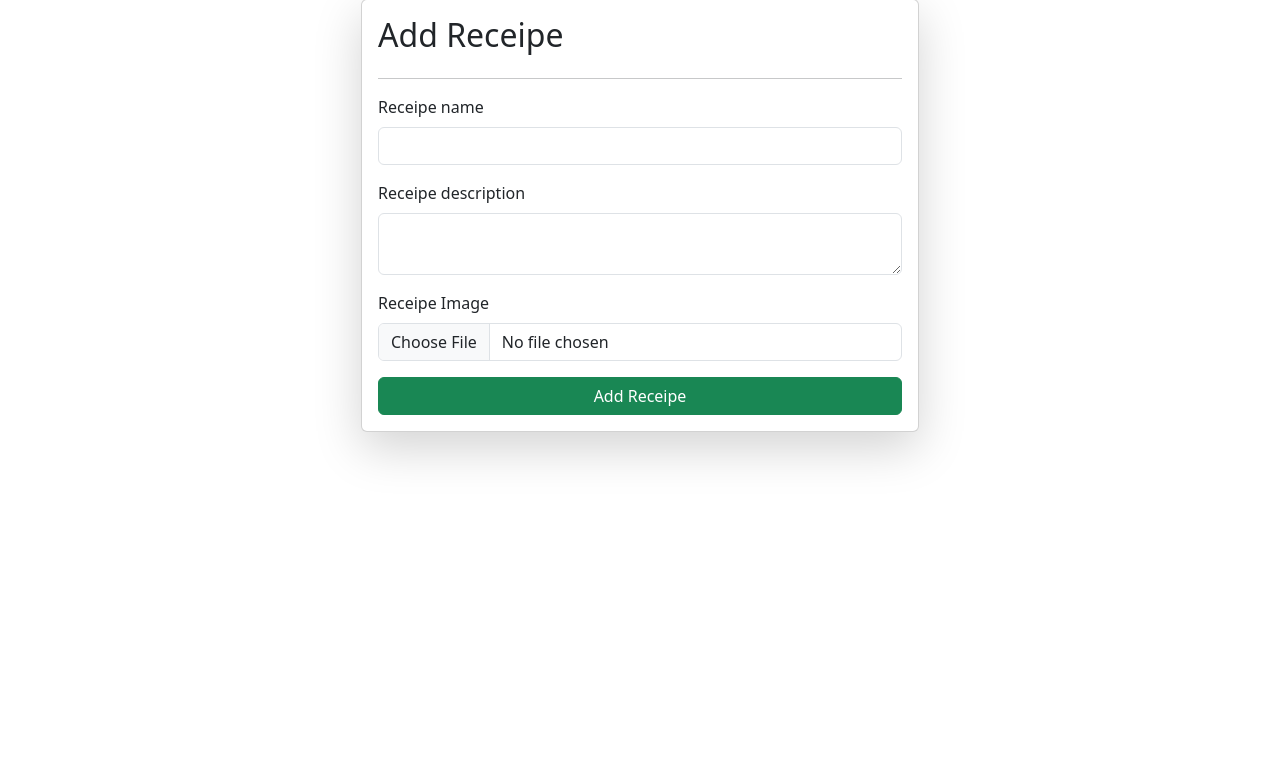
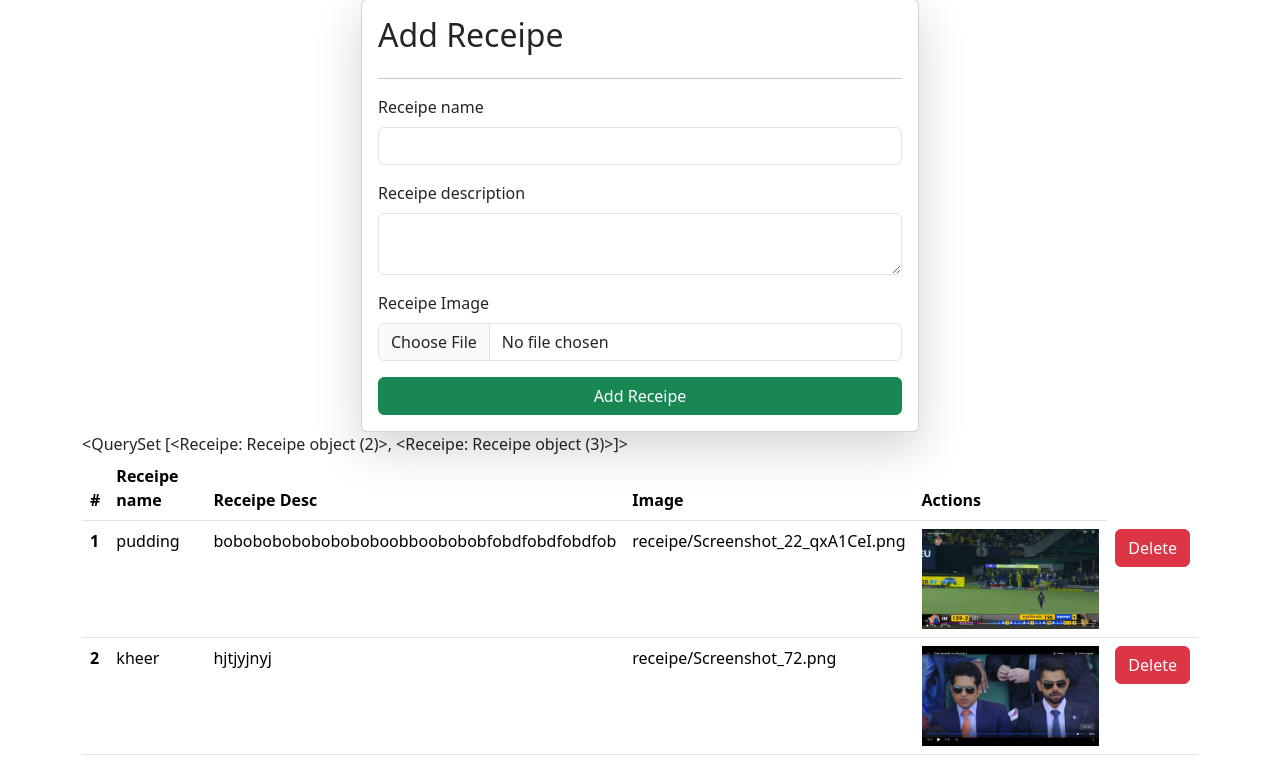
Before and after one commit to omsant02/Django, a Django app: page /receipes/ in a window 1280 px wide. Shown: the part 49-820 px from the top of the page. Before the commit the page ends 510 px from the top, so only its background shows below. Run offline with Django 5.2, Linux system fonts and the light colour scheme; data comes from the database, SQL or seed files in the repository; both versions use the stored data as it was after the commit.

Commit message:
add delete functionality

```diff
--- a/core/core/urls.py
+++ b/core/core/urls.py
@@ -18,6 +18,9 @@ from django.contrib import admin
 from django.urls import path
 from home.views import *
 from vege.views import *
+from django.conf import settings
+from django.conf.urls.static import static
+from django.contrib.staticfiles.urls import staticfiles_urlpatterns
 
 urlpatterns = [
     path('', home, name="home"),
@@ -25,6 +28,15 @@ urlpatterns = [
     path('contact/', contact, name="contact"),
     path('about/', about, name="about"),
     path('success-page/', success_page, name="success_page"),
+    path('admin/', admin.site.urls),
 
-    path('admin/', admin.site.urls),
+    # dynamic route
+    path('delete-receipe/<id>/',delete_receipe,name='delete_receipe')
 ]
+
+if settings.DEBUG:
+        urlpatterns += static(settings.MEDIA_URL,
+                              document_root=settings.MEDIA_ROOT)
+
+
+urlpatterns += staticfiles_urlpatterns()
--- a/core/vege/templates/receipes.html
+++ b/core/vege/templates/receipes.html
@@ -25,6 +25,38 @@
 
     <button type="submit" class="btn btn-success">Add Receipe</button>
   </form>
+
+  {{receipes}}
+
+  <table class="table">
+  <thead>
+    <tr>
+      <th scope="col">#</th>
+      <th scope="col">Receipe name</th>
+      <th scope="col">Receipe Desc</th>
+      <th scope="col">Image</th>
+      <th scope="col">Actions</th>
+    </tr>
+  </thead>
+  <tbody>
+    {% for receipe in receipes %}
+    <tr>
+      <th scope="row">{{forloop.counter}}</th>
+      <td>{{receipe.receipe_name}}</td>
+      <td>{{receipe.receipe_description}}</td>
+      <td>{{receipe.receipe_image}}</td>
+      <td>
+        <img src="/media/{{receipe.receipe_image}}" style="height: 100px;"/>
+
+      </td>
+      <td>
+        <a href="/delete-receipe/{{receipe.id}}/" class="btn btn-danger">Delete</a>
+      </td>
+    </tr>
+    {% endfor %}
+
+  </tbody>
+</table>
 </div>
 
 {% endblock %}
--- a/core/vege/views.py
+++ b/core/vege/views.py
@@ -20,4 +20,12 @@ def receipes(request):
         return redirect('/receipes/')
 
 
-    return render(request,'receipes.html')
+    queryset = Receipe.objects.all()
+    context = {'receipes':queryset}
+    return render(request,'receipes.html',context)
+
+# dynamic route
+def delete_receipe(request, id):
+    queryset = Receipe.objects.get(id=id)
+    queryset.delete()
+    return redirect('/receipes/')
```
Also changed, not shown: core/core/settings.py (+13 -1 lines), core/db.sqlite3, core/public/static/receipe/Screenshot_22.png (added), core/public/static/receipe/Screenshot_22_qxA1CeI.png (added), core/public/static/receipe/Screenshot_72.png (added), 2 other files.
